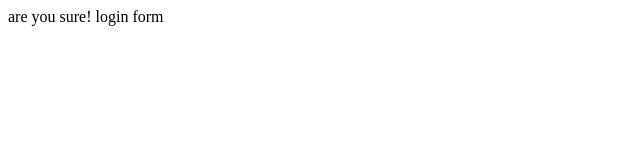
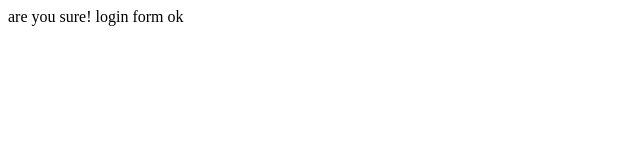
Before and after one commit to nshuti1/this-is-my-app, a plain HTML site: page index.html in a window 1280 px wide. Shown: the full height of the page, 0-640 px from the left. Drawn offline with Linux system fonts and the light colour scheme.

Commit message:
something changed to file

```diff
--- a/index.html
+++ b/index.html
@@ -2,6 +2,6 @@
     <title>this is my error  </title>
     <body>
 are you sure!
-login form
+login form ok
     </body>
 </html>
```
